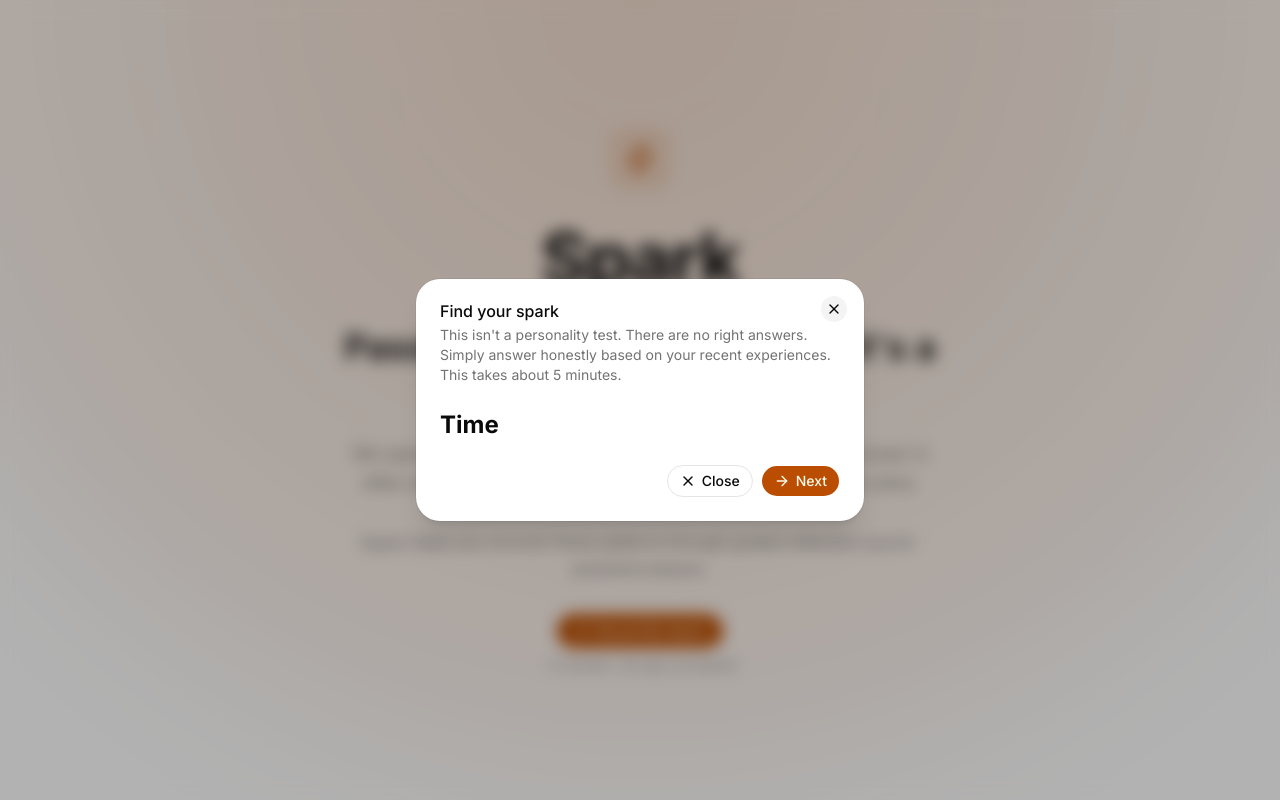
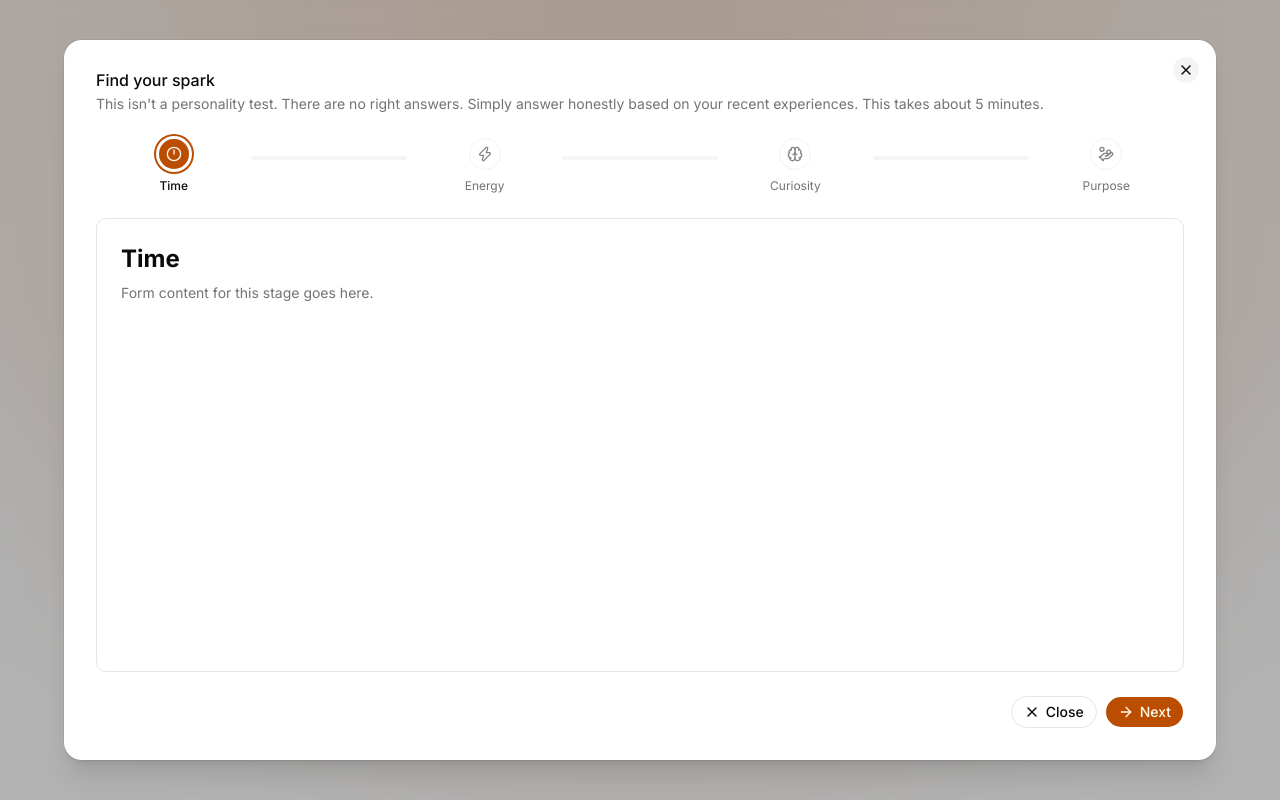
Before and after one commit to shravzzv/spark, a Next.js app: page / in a window 1280 px wide. Both pictures are taken after a click on the button "Reveal My Spark". Built offline with nearby package versions, Linux system fonts and the light colour scheme.

Commit message:
feat: add progress navigation component

```diff
--- a/components/multi-page-form.tsx
+++ b/components/multi-page-form.tsx
@@ -1,5 +1,18 @@
 'use client'
 
+import { useState } from 'react'
+import {
+  ArrowLeft,
+  ArrowRight,
+  Brain,
+  Clock12,
+  HandCoins,
+  X,
+  Zap,
+} from 'lucide-react'
+import type { Stage } from '@/types/form'
+import ProgressNavigation from './progress-navigation'
+import { Button } from './ui/button'
 import {
   Dialog,
   DialogClose,
@@ -10,10 +23,25 @@ import {
   DialogTitle,
   DialogTrigger,
 } from '@/components/ui/dialog'
-import { Button } from './ui/button'
-import { ArrowRight, X, Zap } from 'lucide-react'
+
+const stages: Stage[] = [
+  { id: 'time', label: 'Time', icon: Clock12 },
+  { id: 'energy', label: 'Energy', icon: Zap },
+  { id: 'curiosity', label: 'Curiosity', icon: Brain },
+  { id: 'purpose', label: 'Purpose', icon: HandCoins },
+]
 
 export default function MultiPageForm() {
+  const [currentStage, setCurrentStage] = useState(0)
+
+  const goToNextStage = () => {
+    setCurrentStage((prev) => Math.min(prev + 1, stages.length - 1))
+  }
+
+  const goToPreviousStage = () => {
+    setCurrentStage((prev) => Math.max(prev - 1, 0))
+  }
+
   return (
     <Dialog>
       <DialogTrigger asChild>
@@ -23,7 +51,7 @@ export default function MultiPageForm() {
         </Button>
       </DialogTrigger>
 
-      <DialogContent>
+      <DialogContent className="flex h-dvh w-screen max-w-none flex-col rounded-none p-6 sm:h-[90dvh] sm:w-[90vw] sm:max-w-6xl sm:rounded-2xl sm:p-8">
         <DialogHeader>
           <DialogTitle>Find your spark</DialogTitle>
           <DialogDescription>
@@ -33,20 +61,39 @@ export default function MultiPageForm() {
           </DialogDescription>
         </DialogHeader>
 
-        <section>
-          <h2 className="text-2xl font-bold">Time</h2>
+        <ProgressNavigation
+          stages={stages}
+          currentStage={currentStage}
+          onStageChange={setCurrentStage}
+        />
+
+        <section className="flex-1 overflow-y-auto rounded-lg border p-6">
+          <h2 className="text-2xl font-bold">{stages[currentStage].label}</h2>
+          <p className="text-muted-foreground mt-2">
+            Form content for this stage goes here.
+          </p>
         </section>
 
-        <DialogFooter>
-          <DialogClose asChild>
-            <Button variant="outline">
-              <X /> Close
+        <DialogFooter className="">
+          {currentStage === 0 && (
+            <DialogClose asChild>
+              <Button variant="outline">
+                <X />
+                Close
+              </Button>
+            </DialogClose>
+          )}
+
+          {currentStage > 0 && (
+            <Button variant="outline" onClick={goToPreviousStage}>
+              <ArrowLeft />
+              Back
             </Button>
-          </DialogClose>
+          )}
 
-          <Button>
-            <ArrowRight />
-            Next
+          <Button onClick={goToNextStage}>
+            {currentStage === stages.length - 1 ? <Zap /> : <ArrowRight />}
+            {currentStage === stages.length - 1 ? 'Reveal My Spark' : 'Next'}
           </Button>
         </DialogFooter>
       </DialogContent>
--- /dev/null
+++ b/components/progress-navigation.tsx
@@ -0,0 +1,71 @@
+'use client'
+
+import { Fragment } from 'react'
+import { cn } from '@/lib/utils'
+import type { Stage } from '@/types/form'
+import { Button } from './ui/button'
+
+interface ProgressNavigationProps {
+  stages: Stage[]
+  currentStage: number
+  onStageChange: (stage: number) => void
+}
+
+export default function ProgressNavigation({
+  stages,
+  currentStage,
+  onStageChange,
+}: ProgressNavigationProps) {
+  return (
+    <div className="mx-auto flex w-full items-center">
+      {stages.map((stage, index) => {
+        const Icon = stage.icon
+        const isFuture = index > currentStage
+        const isCompleted = index < currentStage
+        const isCurrent = index === currentStage
+
+        return (
+          <Fragment key={stage.id}>
+            <div className="flex flex-1 flex-col items-center gap-2">
+              <Button
+                size="icon"
+                variant={isCompleted || isCurrent ? 'default' : 'outline'}
+                disabled={isFuture}
+                onClick={() => onStageChange(index)}
+                className={cn(
+                  'rounded-full transition-all',
+                  isCurrent &&
+                    'ring-primary ring-offset-background ring-2 ring-offset-2'
+                )}
+              >
+                <Icon />
+              </Button>
+
+              <span
+                className={cn(
+                  'text-xs whitespace-nowrap',
+                  isCurrent
+                    ? 'text-foreground font-medium'
+                    : 'text-muted-foreground'
+                )}
+              >
+                {stage.label}
+              </span>
+            </div>
+
+            {index < stages.length - 1 && (
+              <div className="mb-4 flex flex-1 items-center">
+                <div
+                  className={cn(
+                    'h-1 w-full rounded-full transition-colors',
+                    isCompleted ? 'bg-primary' : 'bg-muted'
+                  )}
+                />
+              </div>
+            )}
+          </Fragment>
+        )
+      })}
+    </div>
+  )
+}
--- /dev/null
+++ b/types/form.ts
@@ -0,0 +1,7 @@
+import { type LucideIcon } from 'lucide-react'
+
+export interface Stage {
+  id: string
+  label: string
+  icon: LucideIcon
+}
```
